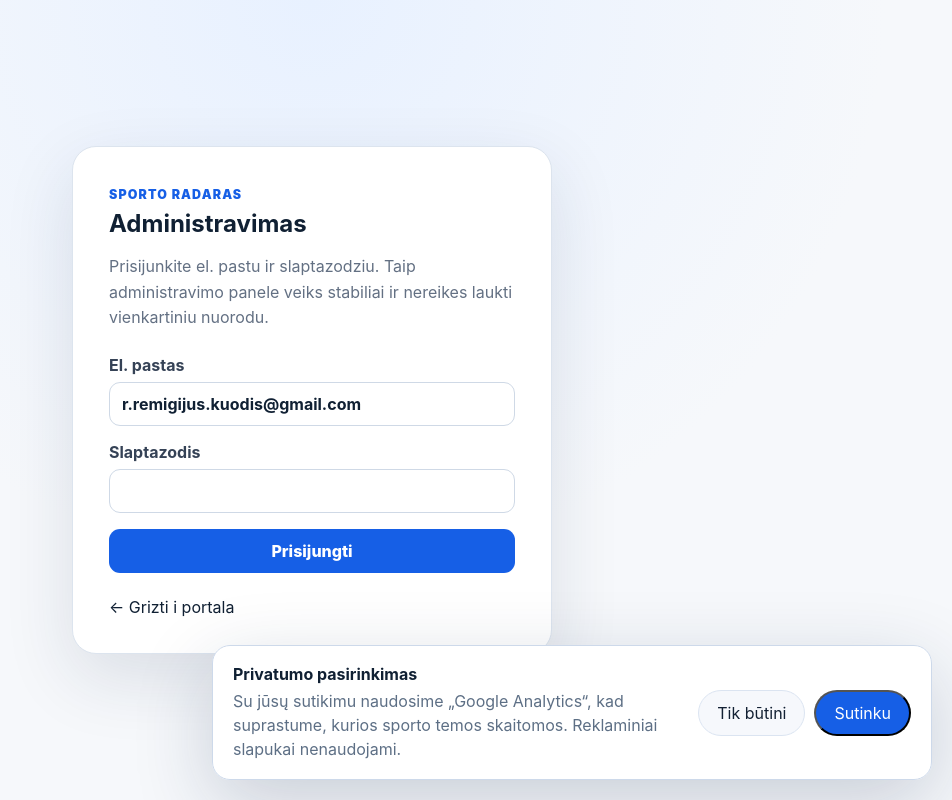
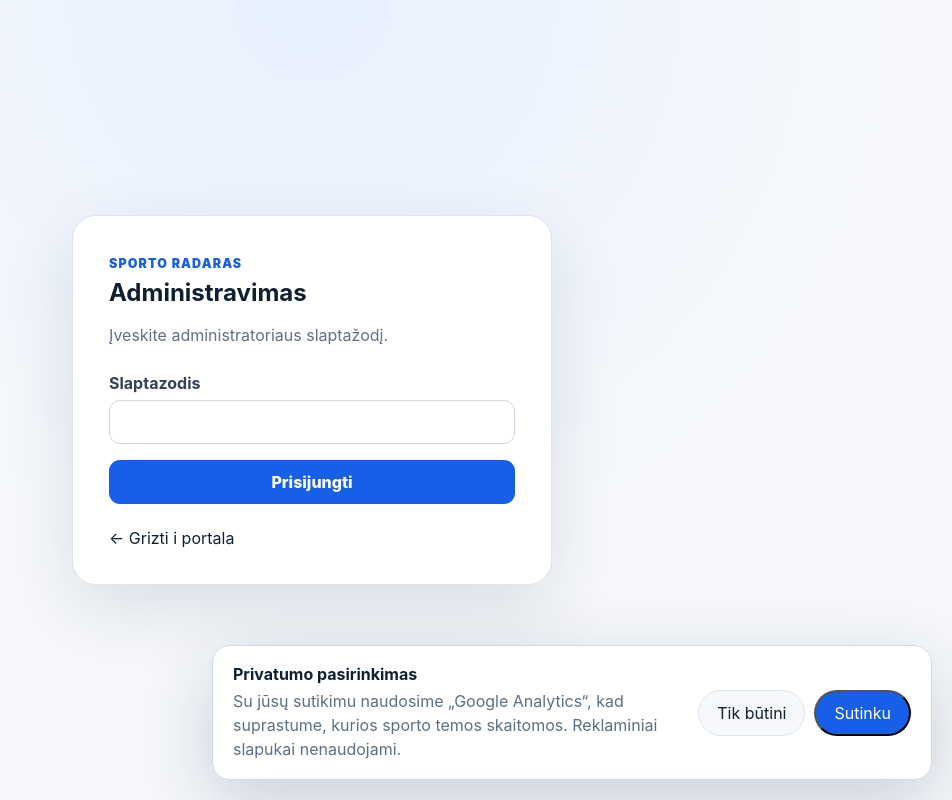
Before and after one commit to rremigijuskuodis/sportnewsportal, a Next.js app: page /admin/login in a window 1280 px wide. Shown: the whole page, without its empty margins (328-1280 px from the left). Built offline with nearby package versions, Linux system fonts and the light colour scheme; no server answers.

Commit message:
Simplify admin login to password only

```diff
--- a/app/api/admin/login/route.ts
+++ b/app/api/admin/login/route.ts
@@ -1,6 +1,5 @@
 import { NextRequest, NextResponse } from "next/server";
 import {
-  ADMIN_EMAIL,
   ADMIN_PASSWORD,
   ADMIN_SESSION_COOKIE,
   createAdminSessionToken
@@ -19,14 +18,9 @@ function sessionCookieOptions(request: NextRequest) {
 }
 
 export async function POST(request: NextRequest) {
-  const { email, password } = (await request.json().catch(() => ({}))) as {
-    email?: string;
+  const { password } = (await request.json().catch(() => ({}))) as {
     password?: string;
   };
-
-  if (String(email || "").trim().toLowerCase() !== ADMIN_EMAIL) {
-    return NextResponse.json({ error: "Siam el. pastui administratoriaus prieiga nesuteikta." }, { status: 403 });
-  }
 
   if (!ADMIN_PASSWORD) {
     return NextResponse.json({ error: "Nesukonfiguruotas ADMIN_PASSWORD aplinkos kintamasis." }, { status: 500 });
--- a/components/admin-login.tsx
+++ b/components/admin-login.tsx
@@ -1,21 +1,13 @@
 "use client";
 
-import { FormEvent, useEffect, useState } from "react";
+import { FormEvent, useState } from "react";
 import { useRouter } from "next/navigation";
 
 export function AdminLogin() {
   const router = useRouter();
-  const [email, setEmail] = useState("r.remigijus.kuodis@gmail.com");
   const [password, setPassword] = useState("");
   const [message, setMessage] = useState("");
   const [busy, setBusy] = useState(false);
-
-  useEffect(() => {
-    const params = new URLSearchParams(window.location.search);
-    if (params.get("error") === "invalid_link") {
-      setMessage("Prisijungimo nuoroda nebegalioja. Junkites slaptazodziu.");
-    }
-  }, []);
 
   async function submit(event: FormEvent) {
     event.preventDefault();
@@ -25,7 +17,7 @@ export function AdminLogin() {
     const response = await fetch("/api/admin/login", {
       method: "POST",
       headers: { "Content-Type": "application/json" },
-      body: JSON.stringify({ email, password })
+      body: JSON.stringify({ password })
     });
 
     const data = await response.json().catch(() => ({}));
@@ -44,12 +36,8 @@ export function AdminLogin() {
       <section className="admin-login-card">
         <span className="admin-eyebrow">Sporto Radaras</span>
         <h1>Administravimas</h1>
-        <p>Prisijunkite el. pastu ir slaptazodziu. Taip administravimo panele veiks stabiliai ir nereikes laukti vienkartiniu nuorodu.</p>
+        <p>Įveskite administratoriaus slaptažodį.</p>
         <form onSubmit={submit}>
-          <label>
-            El. pastas
-            <input type="email" value={email} onChange={(event) => setEmail(event.target.value)} autoComplete="username" required />
-          </label>
           <label>
             Slaptazodis
             <input type="password" value={password} onChange={(event) => setPassword(event.target.value)} autoComplete="current-password" required />
--- a/lib/admin-server.ts
+++ b/lib/admin-server.ts
@@ -1,7 +1,9 @@
 import { createHmac, timingSafeEqual } from "node:crypto";
 import type { NextRequest } from "next/server";
 
-export const ADMIN_EMAIL = (process.env.ADMIN_EMAIL || "r.remigijus.kuodis@gmail.com").toLowerCase();
+// Single-owner editorial access: the account identity is part of the portal,
+// not a deployment setting that can be mistyped in Vercel.
+export const ADMIN_EMAIL = "r.remigijus.kuodis@gmail.com";
 export const ADMIN_PASSWORD = process.env.ADMIN_PASSWORD || "";
 export const ADMIN_ACCESS_COOKIE = "portal-admin-access";
 export const ADMIN_REFRESH_COOKIE = "portal-admin-refresh";
```
